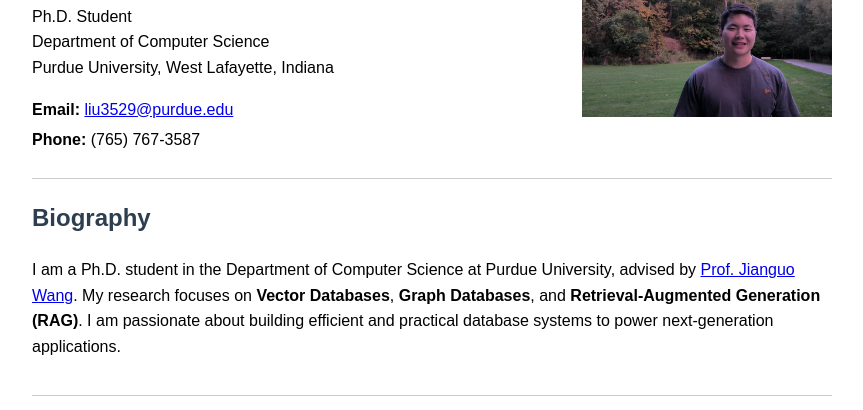
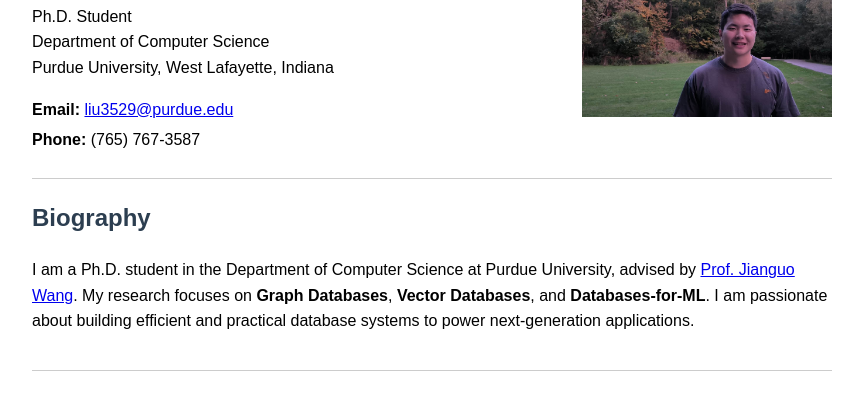
Before and after one commit to ShLGe3529/ShLGe3529.github.io, a plain HTML site: page index.html in a window 1280 px wide. Shown: the part 140-550 px from the top of the page, without its empty margins (208-1071 px from the left). Drawn offline with Linux system fonts and the light colour scheme.

Commit message:
update index

```diff
--- a/index.html
+++ b/index.html
@@ -88,7 +88,7 @@
 
             <section>
                 <h2>Biography</h2>
-                <p>I am a Ph.D. student in the Department of Computer Science at Purdue University, advised by <a href="https://www.cs.purdue.edu/homes/csjgwang/">Prof. Jianguo Wang</a>. My research focuses on <strong>Vector Databases</strong>, <strong>Graph Databases</strong>, and <strong>Retrieval-Augmented Generation (RAG)</strong>. I am passionate about building efficient and practical database systems to power next-generation applications.</p>
+                <p>I am a Ph.D. student in the Department of Computer Science at Purdue University, advised by <a href="https://www.cs.purdue.edu/homes/csjgwang/">Prof. Jianguo Wang</a>. My research focuses on <strong>Graph Databases</strong>, <strong>Vector Databases</strong>, and <strong>Databases-for-ML</strong>. I am passionate about building efficient and practical database systems to power next-generation applications.</p>
             </section>
 
         </main>
```
